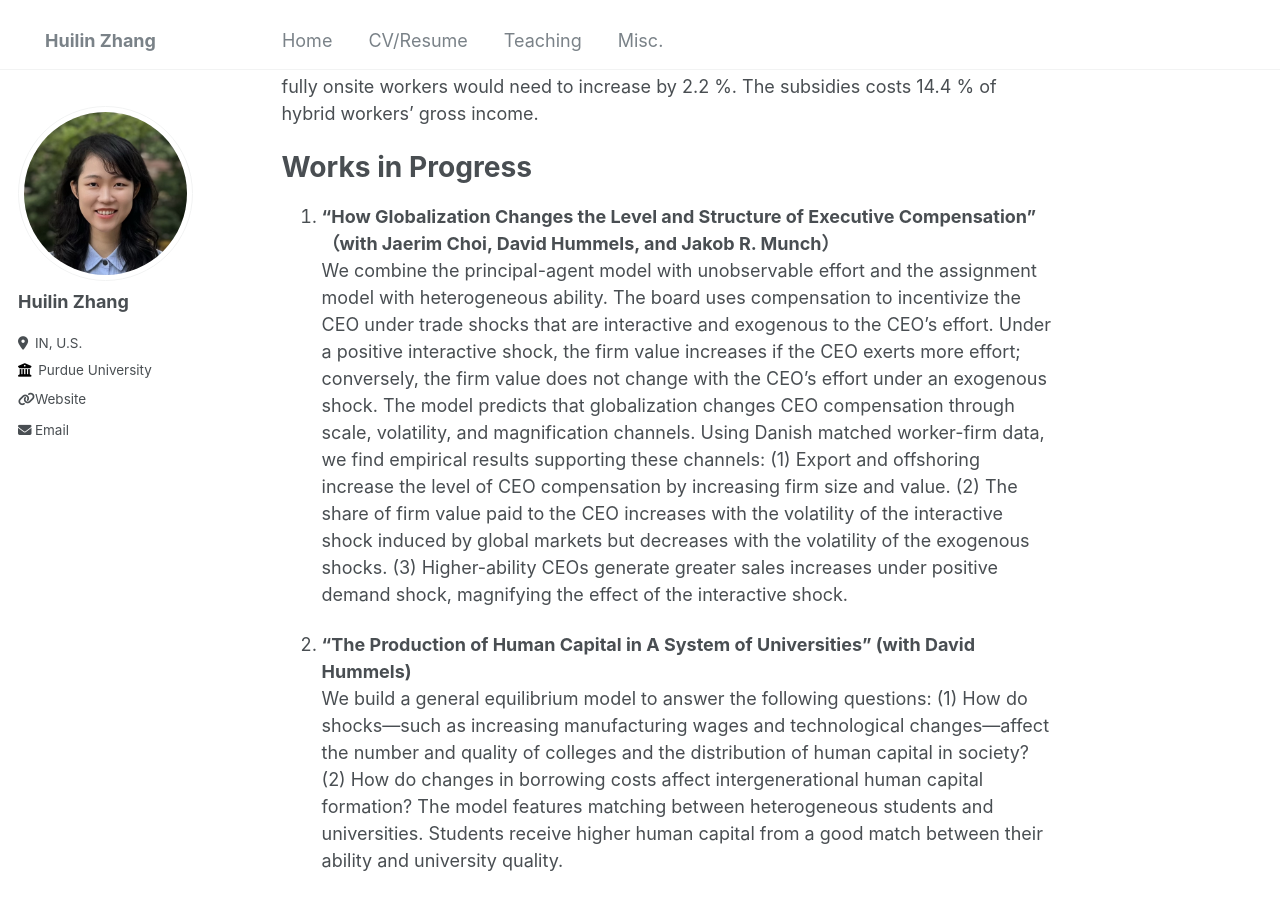
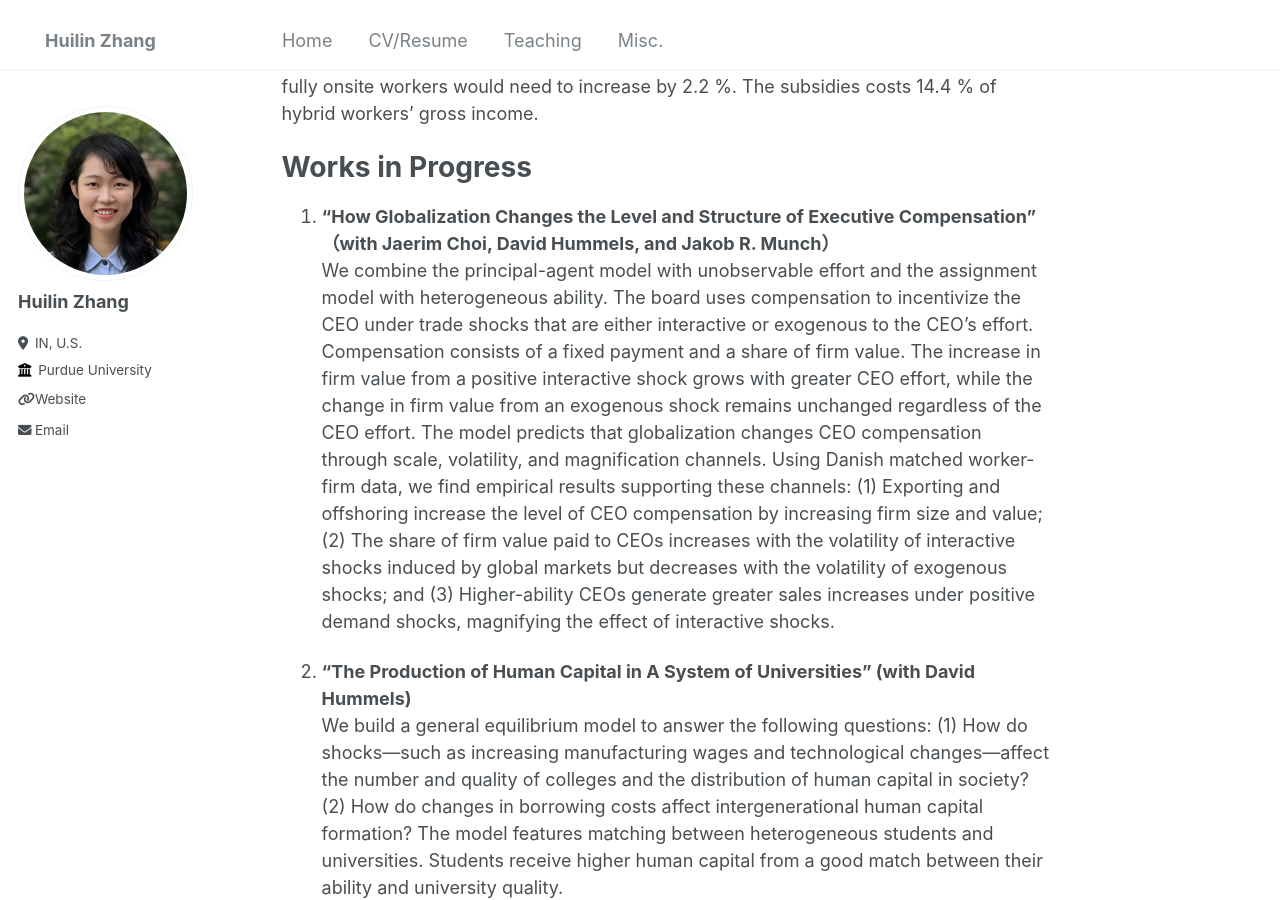
Before and after one commit to huilin-zhang/huilin-zhang.github.io, a Jekyll site: the page built from _pages/about.md, in a window 1280 px wide and 900 px high, scrolled down 659 px. Built offline with Jekyll 4.4.1, drawn with Linux system fonts in a browser that asks for light colours.

Commit message:
Update about.md

```diff
--- a/_pages/about.md
+++ b/_pages/about.md
@@ -17,8 +17,8 @@ Job Market Paper
 Works in Progress
 ======
 1. **“How Globalization Changes the Level and Structure of Executive Compensation” （with Jaerim Choi, David Hummels, and Jakob R. Munch）** <br>
-We combine the principal-agent model with unobservable effort and the assignment model with heterogeneous ability. The board uses compensation to incentivize the CEO under trade shocks that are interactive and exogenous to the CEO’s effort. Under a positive interactive shock, the firm value increases if the CEO exerts more effort; conversely, the firm value does not change with the CEO's effort under an exogenous shock. The model predicts that globalization changes CEO compensation through scale, volatility, and magnification channels. Using Danish matched worker-firm data, we find empirical results supporting these channels: (1) Export and offshoring increase the level of CEO compensation by increasing firm size and value. (2) The share of firm value paid to the CEO increases with the volatility of the interactive shock induced by global markets but decreases with the volatility of the exogenous shocks. (3) Higher-ability CEOs generate greater sales increases under positive demand shock, magnifying the effect of the interactive shock.
-
+We combine the principal-agent model with unobservable effort and the assignment model with heterogeneous ability. The board uses compensation to incentivize the CEO under trade shocks that are either interactive or exogenous to the CEO’s effort. Compensation consists of a fixed payment and a share of firm value. The increase in firm value from a positive interactive shock grows with greater CEO effort, while the change in firm value from an exogenous shock remains unchanged regardless of the CEO effort. The model predicts that globalization changes CEO compensation through scale, volatility, and magnification channels.
+Using Danish matched worker-firm data, we find empirical results supporting these channels: (1) Exporting and offshoring increase the level of CEO compensation by increasing firm size and value; (2) The share of firm value paid to CEOs increases with the volatility of interactive shocks induced by global markets but decreases with the volatility of exogenous shocks; and (3) Higher-ability CEOs generate greater sales increases under positive demand shocks, magnifying the effect of interactive shocks.
 
 2. **"The Production of Human Capital in A System of Universities" (with David Hummels)** <br>
 We build a general equilibrium model to answer the following questions: (1) How do shocks—such as increasing manufacturing wages and technological changes—affect the number and quality of colleges and the distribution of human capital in society? (2) How do changes in borrowing costs affect intergenerational human capital formation? The model features matching between heterogeneous students and universities. Students receive higher human capital from a good match between their ability and university quality.
```
